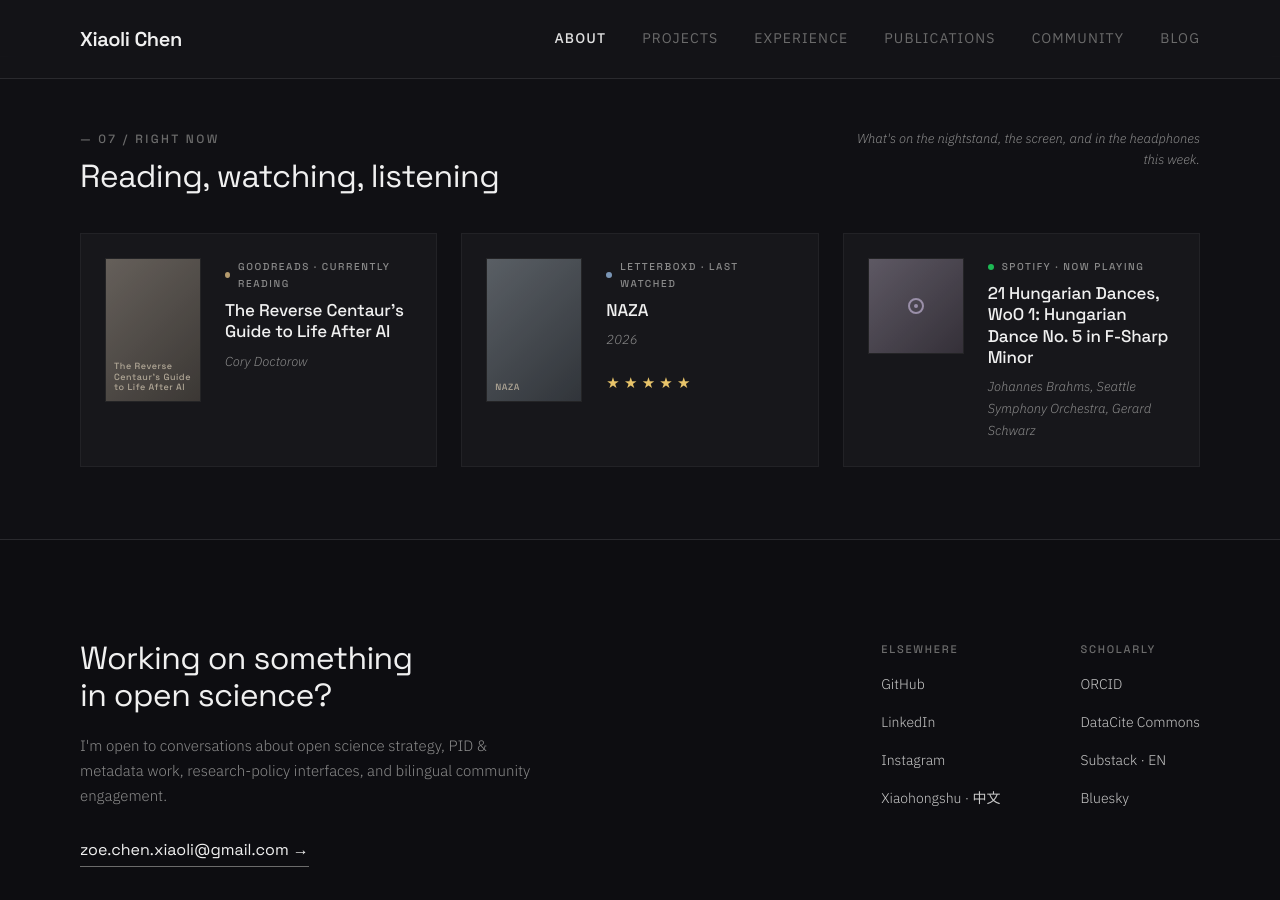
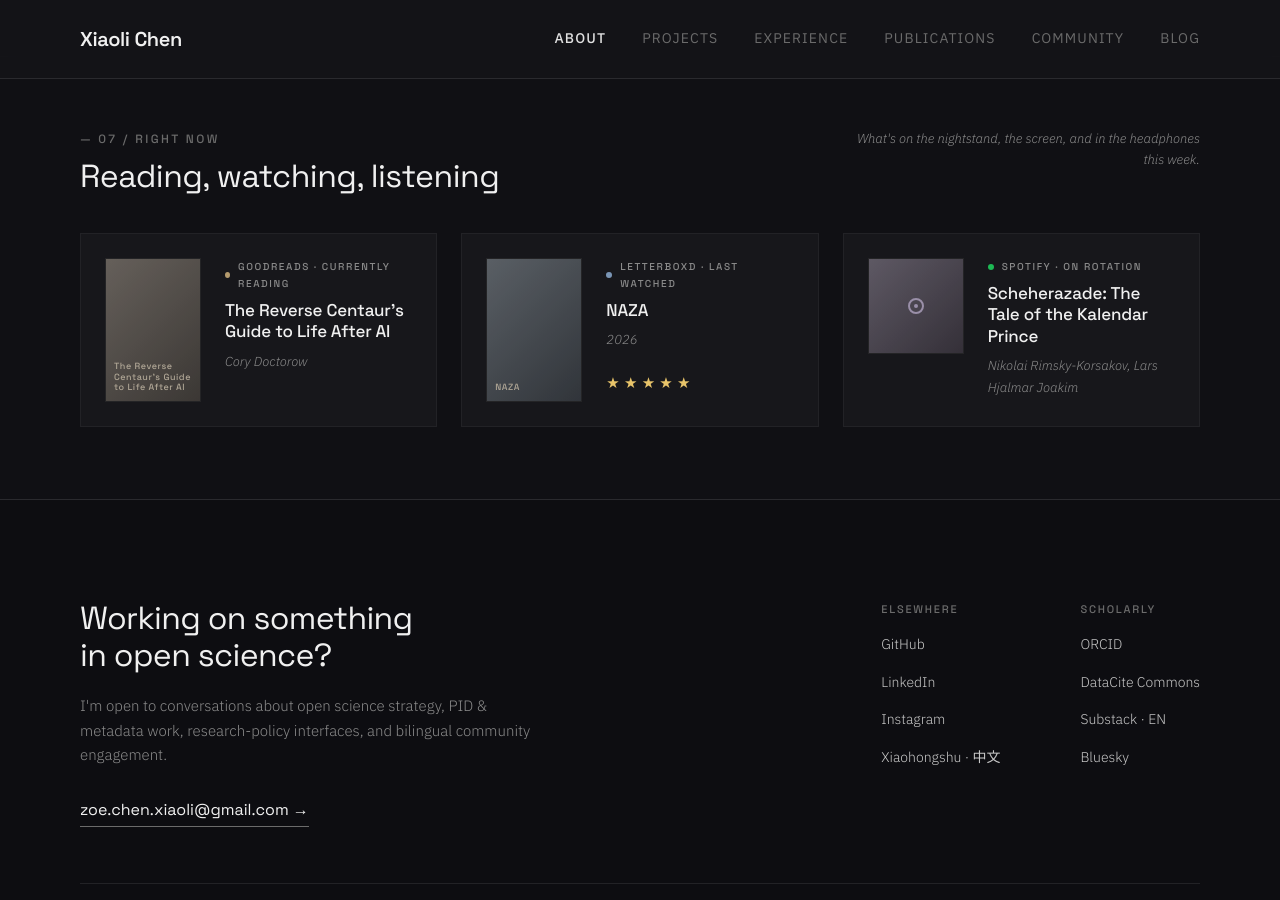
Before and after one commit to xchen101/xchen101.github.io, a Jekyll site: the page built from index.md, in a window 1280 px wide and 900 px high, scrolled down 6657 px. Built offline with Jekyll 4.4.1, drawn with Linux system fonts in a browser that asks for light colours; comment, search, counter and statistics services are not loaded; grey boxes are pictures that could not be loaded.

Commit message:
update: Right Now widget data (auto)

```diff
--- a/_data/now.yml
+++ b/_data/now.yml
@@ -1,4 +1,4 @@
-# Right now — auto-generated by Hermes cron on 2026-10-20 11:00 UTC
+# Right now — auto-generated by Hermes cron on 2026-10-20 17:00 UTC
 # Sources: Goodreads RSS / Letterboxd RSS / Spotify API
 
 reading:
@@ -23,9 +23,9 @@ watching:
 listening:
   service: "Spotify"
   accent: "#1DB954"
-  label: "Now playing"
-  title: "21 Hungarian Dances, WoO 1: Hungarian Dance No. 5 in F-Sharp Minor"
-  artist: "Johannes Brahms, Seattle Symphony Orchestra, Gerard Schwarz"
-  url: "https://open.spotify.com/track/6yhioaNcLd5qwei5S0HQsu"
+  label: "On rotation"
+  title: "Scheherazade: The Tale of the Kalendar Prince"
+  artist: "Nikolai Rimsky-Korsakov, Lars Hjalmar Joakim"
+  url: "https://open.spotify.com/track/04eShjKTWijeJJqGnhxpYK"
   profile_url: "https://open.spotify.com/"
-  image: "https://i.scdn.co/image/ab67616d00001e02e7b0049790088d1115f1984b"
+  image: "https://i.scdn.co/image/ab67616d00001e02734ead825eec82e0d13a7378"
```
